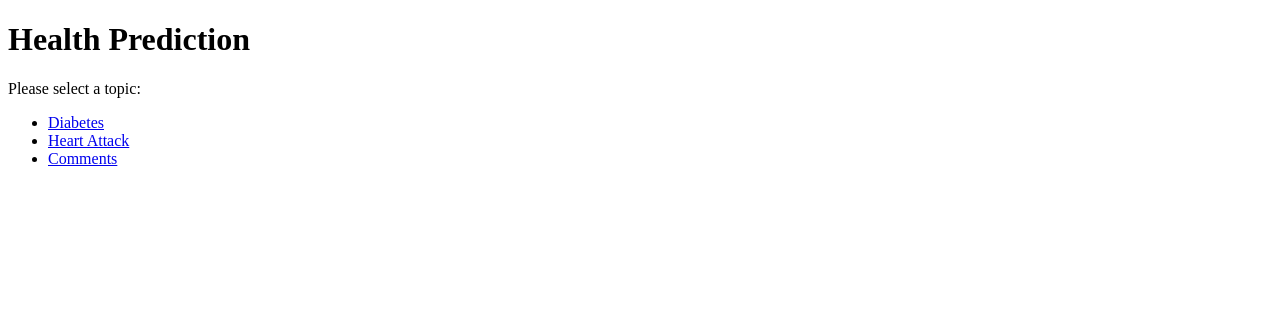
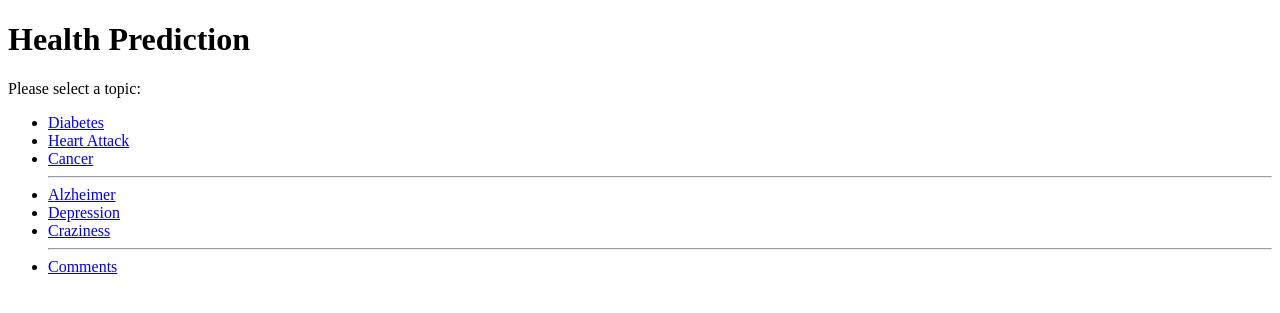
Before and after one commit to Health-Advisor-Machine/Health-Advisor-Machine, a Flask app: page / in a window 1280 px wide. Shown: the top 313 px of the page. Run offline with Flask 3, Linux system fonts and the light colour scheme; parts of the project's set-up code (start-up, migrations or seed data) failed here and were passed over.

Commit message:
created craziness.html

```diff
--- a/app.py
+++ b/app.py
@@ -179,6 +179,16 @@ def feedback():
     return render_template('feedback.html')
 
 
+@app.route('/craziness',methods=['POST'])
+def craziness():
+    choice = request.form['developer']
+    if choice == "0":
+        message = "YOU ARE CRAZY!"
+    else:
+        message = "ARE YOU CRAZY?"
+
+    return render_template("craziness.html",message=message)
+
 
 if __name__ == '__main__':
     app.run(host='0.0.0.0', port=6060, debug=True)
--- a/templates/index.html
+++ b/templates/index.html
@@ -9,6 +9,12 @@
 	<ul>
 		<li><a href="/diabetes">Diabetes</a></li>
 		<li><a href="/heart_attack">Heart Attack</a></li>
+		<li><a href="#">Cancer</a></li>
+		<hr>
+		<li><a href="#">Alzheimer</a></li>
+		<li><a href="#">Depression</a></li>
+		<li><a href="/craziness">Craziness</a></li>
+		<hr>
 		<li><a href="/feedback">Comments</a></li>
 	</ul>
 </body>
```
Also changed, not shown: templates/craziness.html (added, +20 -0 lines).
